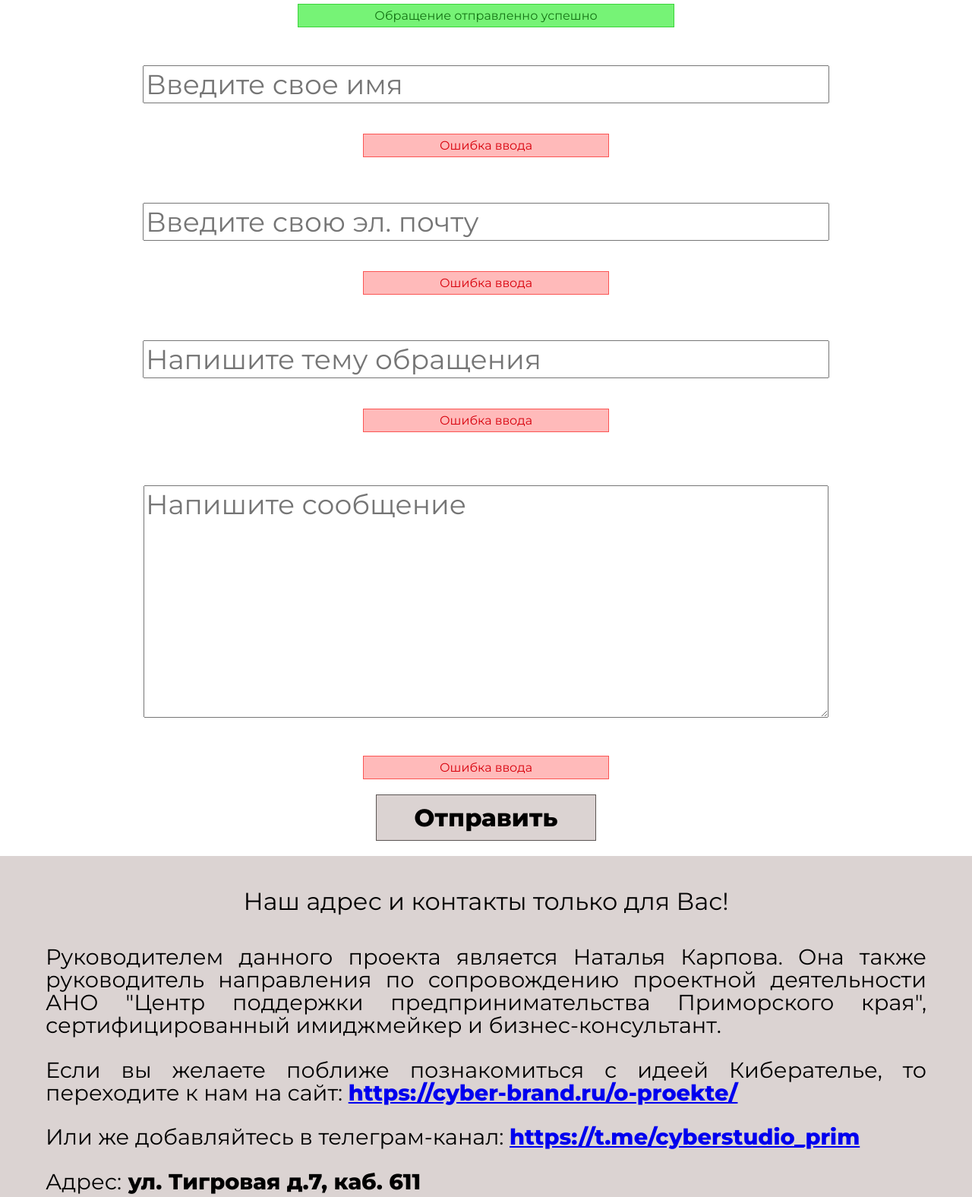
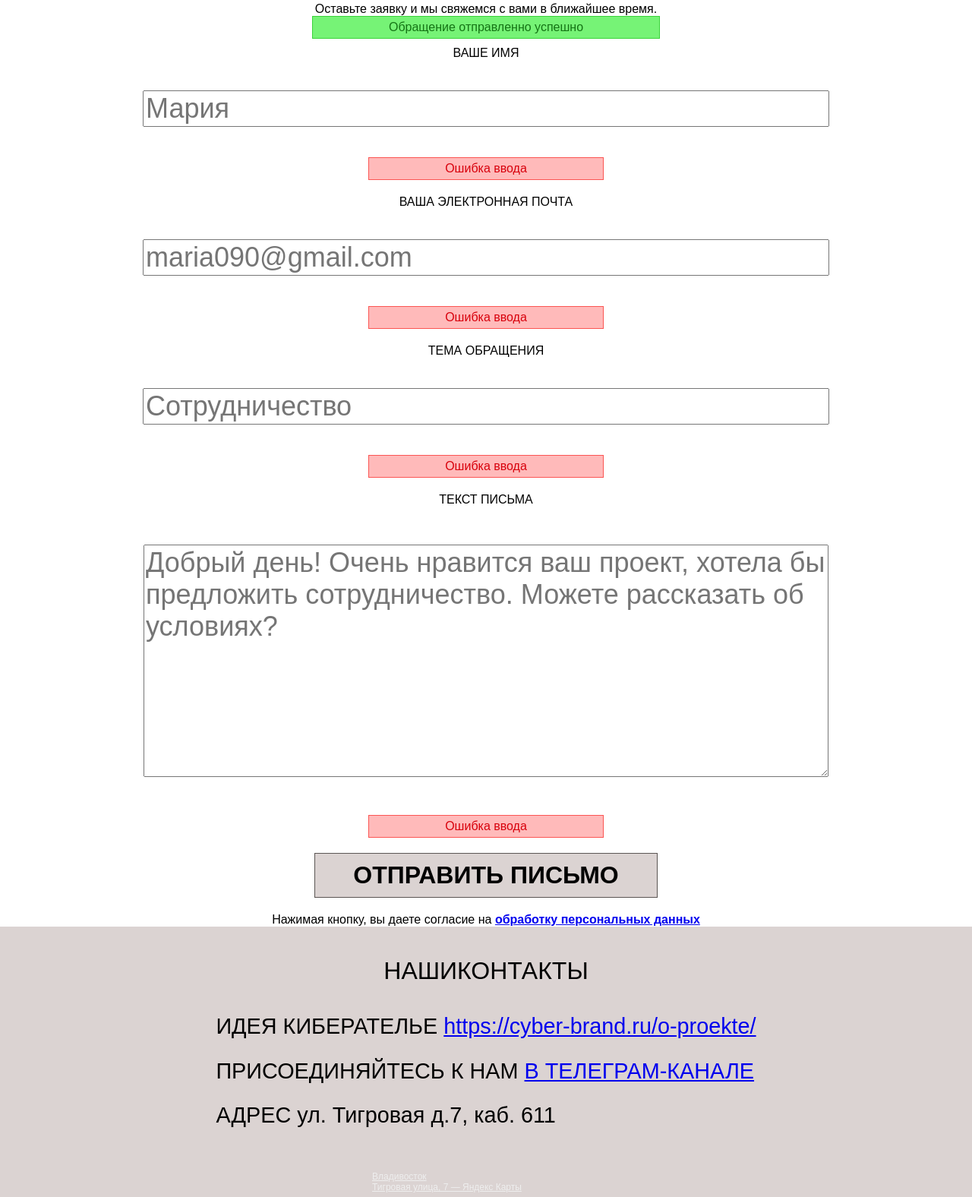
Before and after one commit to summusz/contact-map, a plain HTML site: page index.html in a window 1280 px wide. Shown: the part 156-1732 px from the top of the page at 76% size. Drawn offline with Linux system fonts and the light colour scheme.

Commit message:
Update index.html

```diff
--- a/index.html
+++ b/index.html
@@ -6,38 +6,46 @@
     <link href="style.css" rel="stylesheet" type="text/css" />
     <link rel="preconnect" href="https://fonts.googleapis.com">
     <link rel="preconnect" href="https://fonts.gstatic.com" crossorigin>
-    <link href="https://fonts.googleapis.com/css?family=Montserrat:400,500,800" rel="stylesheet">
-    <link href="https://fonts.googleapis.com/css?family=Domine:400,500,700" rel="stylesheet">
-    <link rel="stylesheet" href="https://cdnjs.cloudflare.com/ajax/libs/font-awesome/6.1.2/css/all.min.css">
+    <link href="https://fonts.googleapis.com/css2?family=Inter:wght@200&family=Roboto:ital,wght@0,300;0,400;0,700;0,900;1,300&display=swap" rel="stylesheet">
 </head>
 <body>
 <div class="contact">
     <div class="cont_left">
-        <div class="cont_left_h1">Свяжитесь с нами здесь и сейчас!</div>
+        <div class="cont_left_h1">
+            <a class="left_h1_top">СВЯЖИТЕСЬ С НАМИ</a>
+            <a class="left_h1_bottom">ПРЯМО СЕЙЧАС</a>
+        </div>
+        <div class="cont_left_h2">Оставьте заявку и мы свяжемся с вами в ближайшее время.</div>
         <div class="success">Обращение отправленно успешно</div>
-        <div class="form"><input type="text" name="username" value="" placeholder="Введите свое имя"></div>
+        <div class="form_name">ВАШЕ ИМЯ</div>
+        <div class="form"><input type="text" name="username" value="" placeholder="Мария"></div>
         <div class="error">Ошибка ввода</div>
-        <div class="form"><input type="email"  name="useremail" value="" placeholder="Введите свою эл. почту"></div>
+        <div class="form_name">ВАША ЭЛЕКТРОННАЯ ПОЧТА</div>
+        <div class="form"><input type="email"  name="useremail" value="" placeholder="maria090@gmail.com"></div>
         <div class="error">Ошибка ввода</div>
-        <div class="form"><input type="text" name="theme" value="" placeholder="Напишите тему обращения"></div>
+        <div class="form_name">ТЕМА ОБРАЩЕНИЯ</div>
+        <div class="form"><input type="text" name="theme" value="" placeholder="Сотрудничество"></div>
         <div class="error">Ошибка ввода</div>
-        <div class="form_message"><textarea name="message" placeholder="Напишите сообщение"></textarea></div>
+        <div class="form_name">ТЕКСТ ПИСЬМА</div>
+        <div class="form_message"><textarea name="message" placeholder="Добрый день! Очень нравится ваш проект, хотела бы предложить сотрудничество. Можете рассказать об условиях?"></textarea></div>
         <div class="error">Ошибка ввода</div>
-        <div href="#" class="form_btn">Отправить</div>
+        <div href="#" class="form_btn">ОТПРАВИТЬ ПИСЬМО</div>
+        <div class="personal_data">Нажимая кнопку, вы даете согласие на <a class="link" href="#">обработку персональных данных</a></div>
     </div>
     <div class="cont_right">
-        <div class="cont_right_h1">Наш адрес и контакты только для Вас!</div>
+        <div class="cont_right_h1">
+            <a>НАШИ</a>
+            <a class="right_h1_bottom">КОНТАКТЫ</a>
+        </div>
         <div class="cont_right_p">
-            <p>Руководителем данного проекта является Наталья Карпова. Она также руководитель направления по сопровождению проектной деятельности АНО "Центр поддержки предпринимательства Приморского края", сертифицированный имиджмейкер и бизнес-консультант.</p>
-            <p>Если вы желаете поближе познакомиться с идеей Киберателье, то переходите к нам на сайт: <a class="link" href="https://cyber-brand.ru/o-proekte/">https://cyber-brand.ru/o-proekte/</a></p>
-            <p>Или же добавляйтесь в телеграм-канал: <a class="link" href="https://t.me/cyberstudio_prim">https://t.me/cyberstudio_prim</a></p>
-            <p>Адрес:<a class="link"> ул. Тигровая д.7, каб. 611</a></p>
+            <p class="right_p_bold">ИДЕЯ КИБЕРАТЕЛЬЕ <a class="right_p_regular" href="https://cyber-brand.ru/o-proekte/">https://cyber-brand.ru/o-proekte/</a></p>
+            <p class="right_p_bold">ПРИСОЕДИНЯЙТЕСЬ К НАМ <a href="https://t.me/cyberstudio_prim">В ТЕЛЕГРАМ-КАНАЛЕ</a></p>
+            <p class="right_p_bold">АДРЕС <a class="right_p_regular"> ул. Тигровая д.7, каб. 611</a></p>
         </div>
         <div class="map">
-        <div style="position:relative;overflow:hidden;"><a href="https://yandex.ru/maps/75/vladivostok/?utm_medium=mapframe&utm_source=maps" style="color:#eee;font-size:12px;position:absolute;top:0px;">Владивосток</a><a href="https://yandex.ru/maps/75/vladivostok/house/tigrovaya_ulitsa_7/ZUoHaA9nT0UEWEJuYGJwcHhlYg8=/?ll=131.876034%2C43.114667&utm_medium=mapframe&utm_source=maps&z=16.72" style="color:#eee;font-size:12px;position:absolute;top:14px;">Тигровая улица, 7 — Яндекс Карты</a><iframe src="https://yandex.ru/map-widget/v1/-/CCUVAMcN1B" width="900" height="400" frameBorder="0" allowfullscreen="true" style="position:relative;"></iframe></div>
+            <div style="position:relative;overflow:hidden;"><a href="https://yandex.ru/maps/75/vladivostok/?utm_medium=mapframe&utm_source=maps" style="color:#eee;font-size:12px;position:absolute;top:0px;">Владивосток</a><a href="https://yandex.ru/maps/75/vladivostok/house/tigrovaya_ulitsa_7/ZUoHaA9nT0UEWEJuYGJwcHhlYg8=/?ll=131.876034%2C43.114667&utm_medium=mapframe&utm_source=maps&z=17.14" style="color:#eee;font-size:12px;position:absolute;top:14px;">Тигровая улица, 7 — Яндекс Карты</a><iframe src="https://yandex.ru/map-widget/v1/-/CCUVU6WsXD" width="100%" height="100%" frameborder="0" allowfullscreen="true" style="position:relative;"></iframe></div>
         </div>
     </div>
 </div>
-
 </body>
 </html>
```
